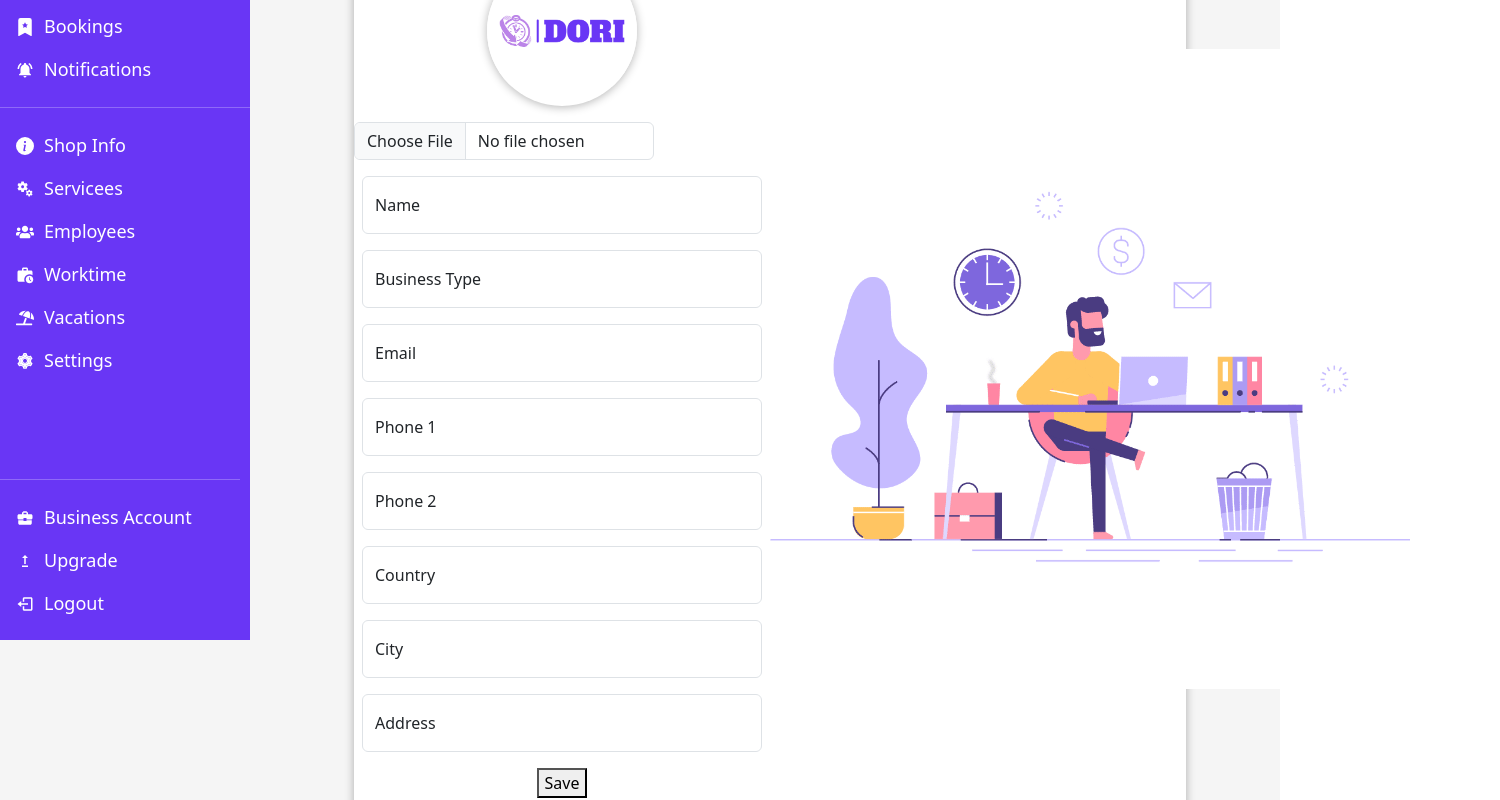
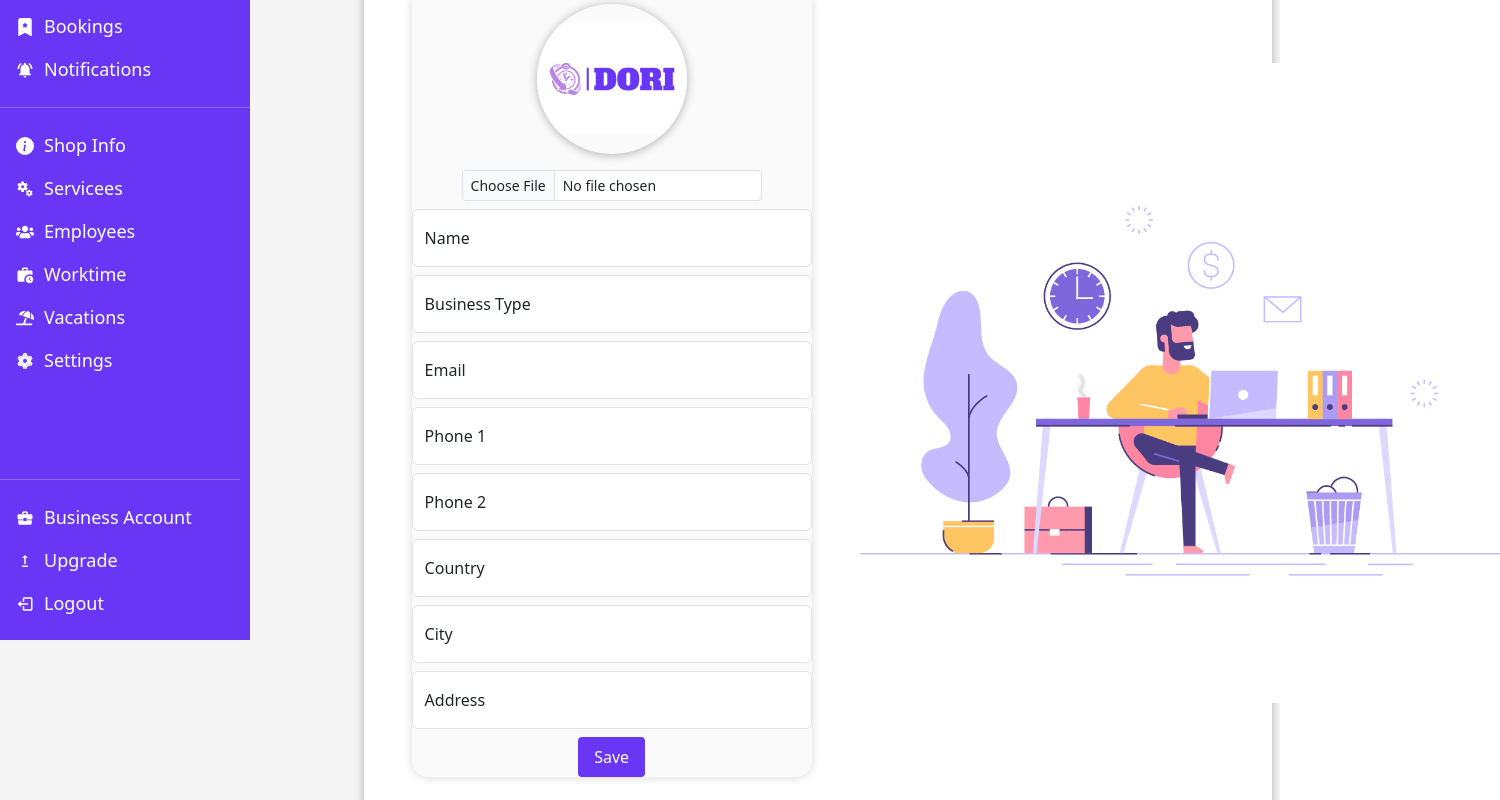
Before and after one commit to muradissa/Dori-Frontend, a React (Create React App) app: page /shop-account/create-account in a window 1280 px wide. Shown: the part 160-960 px from the top of the page, 1500 px wide, since content can reach past the window. Built offline with nearby package versions, Linux system fonts and the light colour scheme; sample sign-in values are in the browser's storage; what country-list would draw is missing.

Commit message:
add form control to create account

```diff
--- a/src/App.css
+++ b/src/App.css
@@ -206,7 +206,7 @@
 
 
 .table-container button:hover {
-  background-color: #A6ACEC;
+  background-color: #7747fa;
 }
 
 .table-header button{
--- a/src/components/shop/createAccount/CreateAccount.jsx
+++ b/src/components/shop/createAccount/CreateAccount.jsx
@@ -3,6 +3,7 @@ import Button from 'react-bootstrap/Button';
 import Form from 'react-bootstrap/Form';
 import Col from 'react-bootstrap/Col';
 
+import { FcInfo} from 'react-icons/fc';
 // import { AiFillDelete} from 'react-icons/ai';
 // import { TiDelete} from 'react-icons/ti';
 // import InputGroup from 'react-bootstrap/InputGroup';
@@ -62,6 +63,25 @@ function CreateAccount() {
         setAddress(event.target.value);
     };
 
+    const handleSubmit = (event) => {
+        event.preventDefault();
+
+        // Here, you can access all the captured values.
+        const formData = {
+          profileImage,
+          name,
+          type,
+          email,
+          phone1,
+          phone2,
+          country,
+          city,
+          address
+        };
+
+        console.log(formData);
+        // You can perform further actions with the captured form data.
+      };
 
 
 
@@ -75,15 +95,17 @@ function CreateAccount() {
               <Form.Control type="file" accept="image/*" onChange={handleProfileImageChange} placeholder='Choose Image'/>
             </Form.Group>
         </div> */}
-        <div className='create-account-fields'>
+        <div  className='create-account-fields'>
+            <Form onSubmit={handleSubmit} style={{display:"flex",flexDirection:"column",gap:"8px"}}>
                 <Form.Group as={Col} md="12" controlId="validationProfileImage">
                 {!profileImage && <img className="shop-info-modal-img" src="/assets/dori-logo.png" alt="Profile Image" />}
                 {profileImage && <img className="shop-info-modal-img" src={URL.createObjectURL(profileImage)} alt="Profile Image" />}
-              <Form.Control type="file" accept="image/*" onChange={handleProfileImageChange} placeholder='Choose Image' style={{maxWidth:"300px"}}/>
+                <Form.Control type="file" accept="image/*" onChange={handleProfileImageChange} placeholder='Choose Image' size="sm" style={{maxWidth:"300px",margin:"auto"}}/>
                 </Form.Group>
                 <div className='input-field'>
-                <FloatingLabel controlId="floatingInputGrid1" label="Name">
+                    <FloatingLabel controlId="floatingInputGrid1" label="Name" className='labelll-test'>
                         <Form.Control type="text" placeholder="Enter Business Name" value={name} onChange={handleNameChange} />
+                        {/* <FcInfo style={{width:"30px",margin:"auto",scale:"1.6"}}></FcInfo> */}
                     </FloatingLabel>
                 </div>
 
@@ -130,8 +152,9 @@ function CreateAccount() {
                 </div>
 
                 <div>
-            <button>Save</button>
+                    <button type='submit'>Save</button>
                 </div>
+            </Form>
         </div>
         <div className='create-account-image'>
             <img src="/assets/create-account.gif"></img>
--- a/src/components/shop/createAccount/createAccount.css
+++ b/src/components/shop/createAccount/createAccount.css
@@ -13,7 +13,11 @@
     display: flex;
     flex-direction: column;
     gap: 1rem;
-   width: 50%;
+    width: 50%;
+    background: rgb(250, 250, 250);
+    border-radius: 1rem;
+    box-shadow: 0 1px 10px rgb(220, 220, 220);
+    margin: 3rem;
     /* margin: auto; */
 }
 
@@ -32,3 +36,23 @@
 .create-account-image img{
     width: fit-content;
 }
+.labelll-test{
+    display: flex ;
+}
+
+
+
+.create-account-fields button{
+    background-color: #6936F5;
+  color: #ffffff;
+  border: none;
+  padding: 8px 16px;
+  border-radius: 4px;
+  cursor: pointer;
+  transition: background-color 0.3s ease;
+}
+
+.create-account-fields button:hover{
+  background-color: #7747fa;
+
+}
```
Lines whose indentation alone changed are shown as unchanged.
